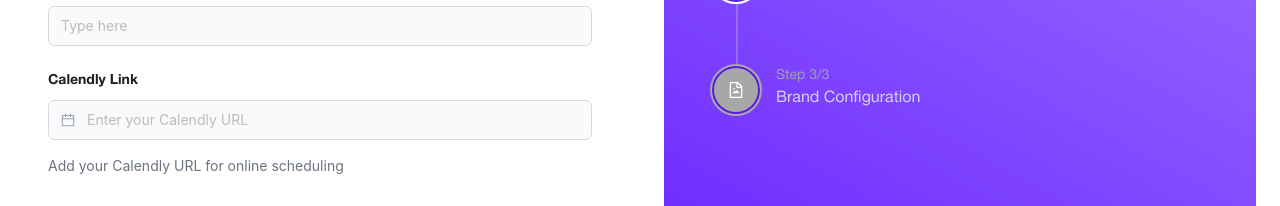
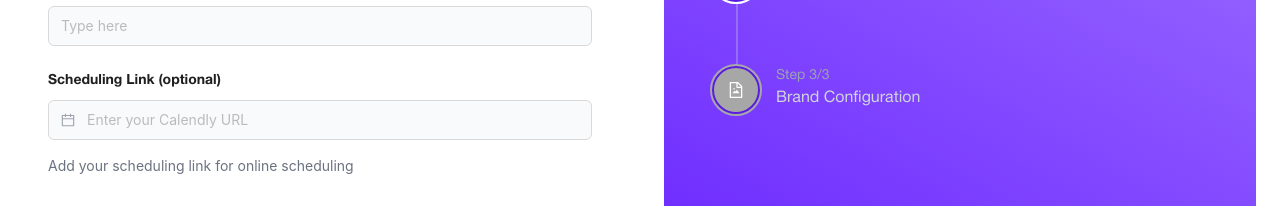
Before and after one commit to algoricum/algoricum-fe, a Next.js app: page /onboarding in a window 1280 px wide. Both pictures are taken after typing "Sample", "Sample", "Sample" into the empty fields and a click on the button "Next". Shown: the part 400-606 px from the top of the page. Built offline with nearby package versions, Linux system fonts and the light colour scheme; no server answers.

Commit message:
renamed calendly link and made it optional

```diff
--- a/src/components/screens/onboarding/Step2ContactInfo.tsx
+++ b/src/components/screens/onboarding/Step2ContactInfo.tsx
@@ -74,7 +74,7 @@ const Step2ContactInfo: React.FC<Step2Props> = ({ formData, updateFormData, onNe
             <Input placeholder="Type here" className="rounded-md py-2 px-3 bg-gray-50" />
           </Form.Item>
 
-          <Form.Item label="Calendly Link" rules={[{ required: true, message: "Please enter calendly link" }]}
+          <Form.Item label="Scheduling Link (optional)" rules={[{ required: false, message: "Please enter calendly link" }]}
             name="calendlyLink">
             <Input
               placeholder="Enter your Calendly URL"
@@ -82,7 +82,7 @@ const Step2ContactInfo: React.FC<Step2Props> = ({ formData, updateFormData, onNe
               prefix={<CalendarOutlined size={16} className="text-gray-400 mr-2" />}
             />
           </Form.Item>
-          <p className="text-sm text-gray-500 -mt-2">Add your Calendly URL for online scheduling</p>
+          <p className="text-sm text-gray-500 -mt-2">Add your scheduling link for online scheduling</p>
         </div>
 
         <div className="flex justify-end gap-3 mt-8 ">
```
